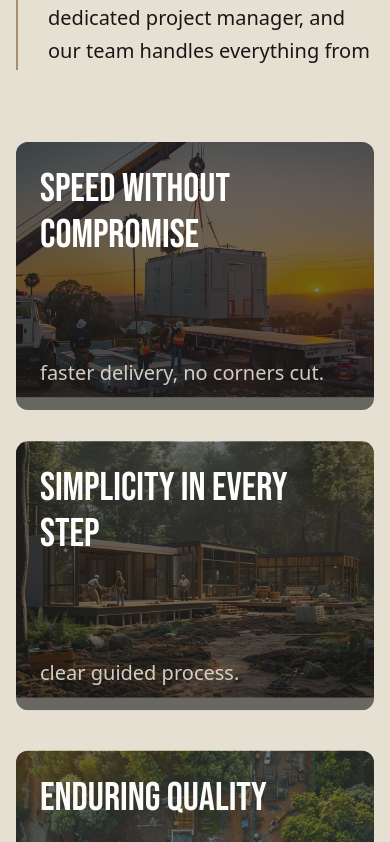
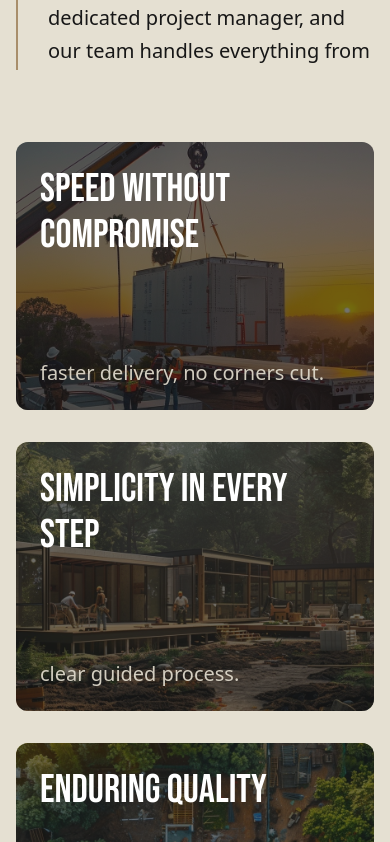
Before and after one commit to NetanelSegal/fastruct, a Next.js app: page /about in a window 390 px wide. Shown: the part 2082-2924 px from the top of the page. Built offline with nearby package versions, Linux system fonts and the light colour scheme.

Commit message:
update parallax effect of the grid an aput page in mobile

```diff
--- a/src/sections/about/FeaturesGridSection.tsx
+++ b/src/sections/about/FeaturesGridSection.tsx
@@ -2,10 +2,22 @@
 
 import Image from 'next/image';
 import { motion, useInView, useScroll, useTransform } from 'motion/react';
-import { useRef } from 'react';
+import { useRef, useEffect, useState } from 'react';
 import { IFeaturesGrid, IFeatureItem } from '@/types/about';
 import { Section } from '@/components/Section';
 import Parallax from '@/components/Parallax';
+
+// Utility to detect mobile (SSR-safe)
+function useIsMobile(breakpoint = 768) {
+  const [isMobile, setIsMobile] = useState(false);
+  useEffect(() => {
+    const check = () => setIsMobile(window.innerWidth < breakpoint);
+    check();
+    window.addEventListener('resize', check);
+    return () => window.removeEventListener('resize', check);
+  }, [breakpoint]);
+  return isMobile;
+}
 
 const FeatureCard = ({
   title,
@@ -17,52 +29,69 @@ const FeatureCard = ({
   const ref = useRef<HTMLDivElement>(null);
   const isInView = useInView(ref, { amount: 0.3, once: true });
 
-  // Staggered parallax effect based on card position
+  const isMobile = useIsMobile();
+
+  // Only apply parallax effect on desktop
   const cardY = useTransform(
     sectionProgress,
     [0, 1],
-    [index % 2 === 0 ? 100 : -100, index % 2 === 0 ? -100 : 100]
+    isMobile
+      ? [0, 0]
+      : [index % 2 === 0 ? 100 : -100, index % 2 === 0 ? -100 : 100]
   );
   const cardOpacity = useTransform(
     sectionProgress,
     [0, 0.2 + index * 0.1, 0.8, 1],
-    [0, 1, 1, 0]
+    isMobile ? [1, 1, 1, 1] : [0, 1, 1, 0]
   );
 
   return (
     <motion.div
       ref={ref}
       style={{ y: cardY, opacity: cardOpacity }}
-      initial={{ opacity: 0, y: 50 }}
-      animate={isInView ? { opacity: 1, y: 0 } : { opacity: 0, y: 50 }}
+      initial={{ opacity: 0, y: isMobile ? 0 : 50 }}
+      animate={
+        isInView ? { opacity: 1, y: 0 } : { opacity: 0, y: isMobile ? 0 : 50 }
+      }
       transition={{ duration: 0.6, delay: index * 0.1 }}
       className='group relative aspect-[4/3] overflow-hidden rounded-xl'>
-      {/* Background Image with Parallax */}
-      {imageUrl && (
-        <Parallax
-          className='absolute inset-0'
-          startRange={0}
-          endRange={-30}
-          unitType='%'
-          offset={['start end', 'end start']}>
-          <div className='relative h-full w-full'>
+      {/* Background Image: No Parallax for mobile */}
+      {imageUrl &&
+        (isMobile ? (
+          <div className='absolute inset-0'>
             <Image
               src={imageUrl}
               alt={title}
               fill
               sizes='(max-width: 768px) 100vw, 50vw'
-              className='object-cover object-center transition-transform duration-700 group-hover:scale-110'
+              className='scale-125 object-cover object-center transition-transform duration-700 group-hover:scale-150'
             />
           </div>
-        </Parallax>
-      )}
+        ) : (
+          <Parallax
+            className='absolute inset-0'
+            startRange={30}
+            endRange={-30}
+            unitType='px'
+            offset={['start center', 'end center']}>
+            <div className='relative h-full w-full'>
+              <Image
+                src={imageUrl}
+                alt={title}
+                fill
+                sizes='(max-width: 768px) 100vw, 50vw'
+                className='scale-125 object-cover object-center transition-transform duration-700 group-hover:scale-150'
+              />
+            </div>
+          </Parallax>
+        ))}
 
       {/* Dark Overlay */}
-      <div className='absolute inset-0 bg-dark/60 transition-opacity duration-300 group-hover:bg-dark/40' />
+      <div className='bg-dark/60 group-hover:bg-dark/40 absolute inset-0 transition-opacity duration-300' />
 
       {/* Content */}
       <div className='relative flex h-full flex-col justify-between p-6 md:p-8'>
-        <h3 className='text-h2 font-bebas text-white md:text-h1'>{title}</h3>
+        <h3 className='text-h2 font-bebas md:text-h1 text-white'>{title}</h3>
         <p className='text-h6 text-light/90 max-w-md'>{text}</p>
       </div>
     </motion.div>
```
